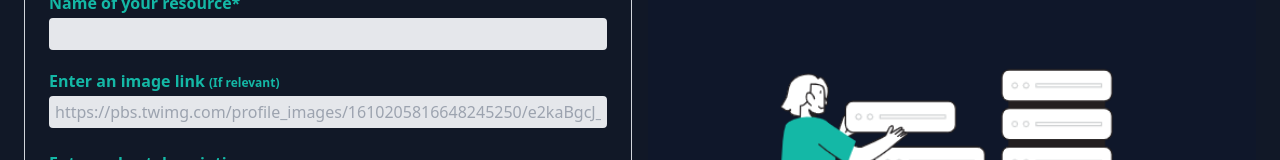
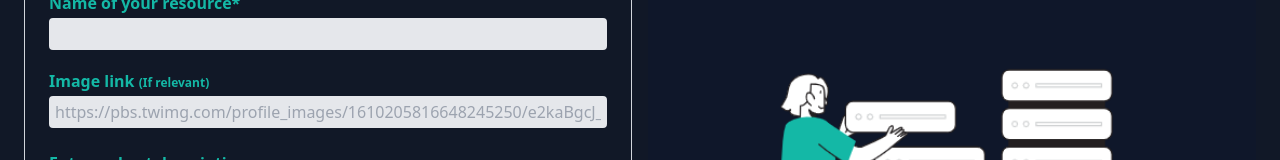
Before and after one commit to pclavelloux/aboutdata, a Next.js app: page /submit-resource in a window 1280 px wide. Shown: the part 181-341 px from the top of the page. Built offline with nearby package versions, Linux system fonts and the light colour scheme; no server answers.

Commit message:
modif form

```diff
--- a/pages/submit-resource.js
+++ b/pages/submit-resource.js
@@ -93,7 +93,7 @@ export default function SubmitResource() {
                                                         required
                                                     />
 
-                                                    <h3 className=" leading-snug mt-5 font-bold mb-1">Enter an image link <span className='text-xs'>(If relevant)</span></h3>
+                                                    <h3 className=" leading-snug mt-5 font-bold mb-1">Image link <span className='text-xs'>(If relevant)</span></h3>
 
                                                     <div className="md:flex md:items-center mb-6">
                                                         <Form type="text" name="url_img" id="url_img" placeholder="https://pbs.twimg.com/profile_images/1610205816648245250/e2kaBgcJ_400x400.jpg" value={url_img} onChange={handleChange} />
```
